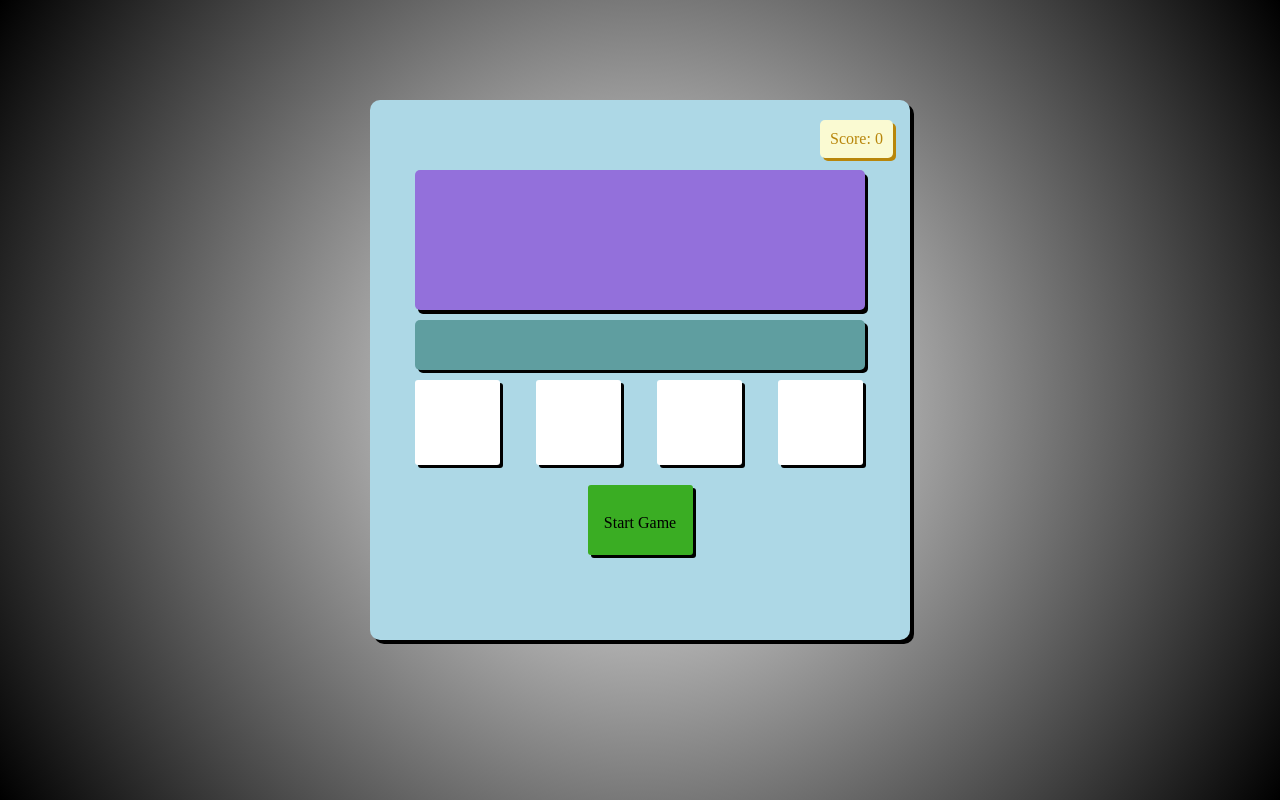
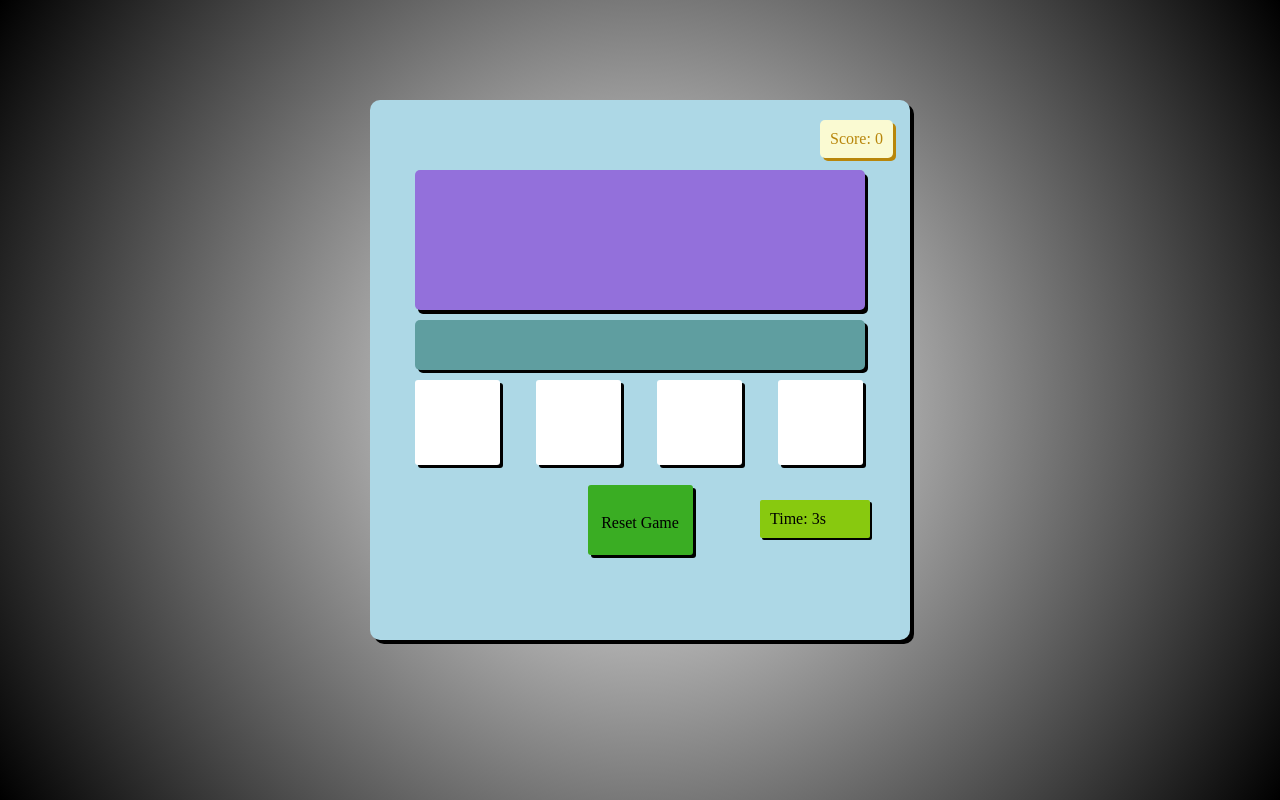
Before and after one commit to heero7/mathgamewebsite, a plain HTML site: page index.html in a window 1280 px wide. Both pictures are taken after a click on the element "Start Game". Drawn offline with Linux system fonts and the light colour scheme.

Commit message:
Added index.js for backend game logic

```diff
--- a/index.html
+++ b/index.html
@@ -39,5 +39,6 @@
 
             </div>
         </div>
+        <script src="index.js"></script>
 	</body>
 </html>
--- /dev/null
+++ b/index.js
@@ -0,0 +1,66 @@
+var isPlaying = false;
+const startTitle = "Start Game";
+const resetTitle = "Reset Game";
+var timeCounter = 0;
+
+var startResetBtn = document.getElementById('startreset');
+var timeDiv = document.getElementById('timeremaining');
+var time = document.getElementById('time');
+var score = document.getElementById('scorevalue');
+var timeInterval;
+startResetBtn.onclick = function hello(){
+    if (isPlaying) {
+         // reload the game
+         window.location.reload();
+    } else {
+        // -- methods setup the game ---
+        isPlaying = !isPlaying;                 // flip the isPlaying bool
+        startResetBtn.innerHTML = resetTitle;
+        setScore();
+        startTimer();
+        // -- checks the state of the game for 60 seconds
+        gameState();
+    }
+}
+
+
+function startTimer() {
+    timeDiv.style.display = 'block';
+    var t = 5;
+    timeInterval = setInterval(function() {
+        t--;
+        time.innerHTML = t;
+    }, 1000);
+}
+
+function setScore() {
+    score.innerHTML = 0;
+}
+
+function gameState() {
+    alert(timeInterval);
+}
+// if clicked on start or reset
+    // if playing
+        // reload page - aka reset the game
+    // if not playing - start the game
+        // set score to 0
+        // show countdown box
+        // reduce time by 1 every second
+            // if time left
+                // continue
+            // if no time left
+                // game over
+                // change button text to reset
+                // generate new questions
+
+// if clicked on answer box
+    // if playing
+        // validate answer
+            // yes
+                // increment score + 1
+                // show correct box for 1 sec
+                // generate new question
+            // no
+                // decrement score - 1 (or do nothing)
+                // show try again box for 1 sec
```
